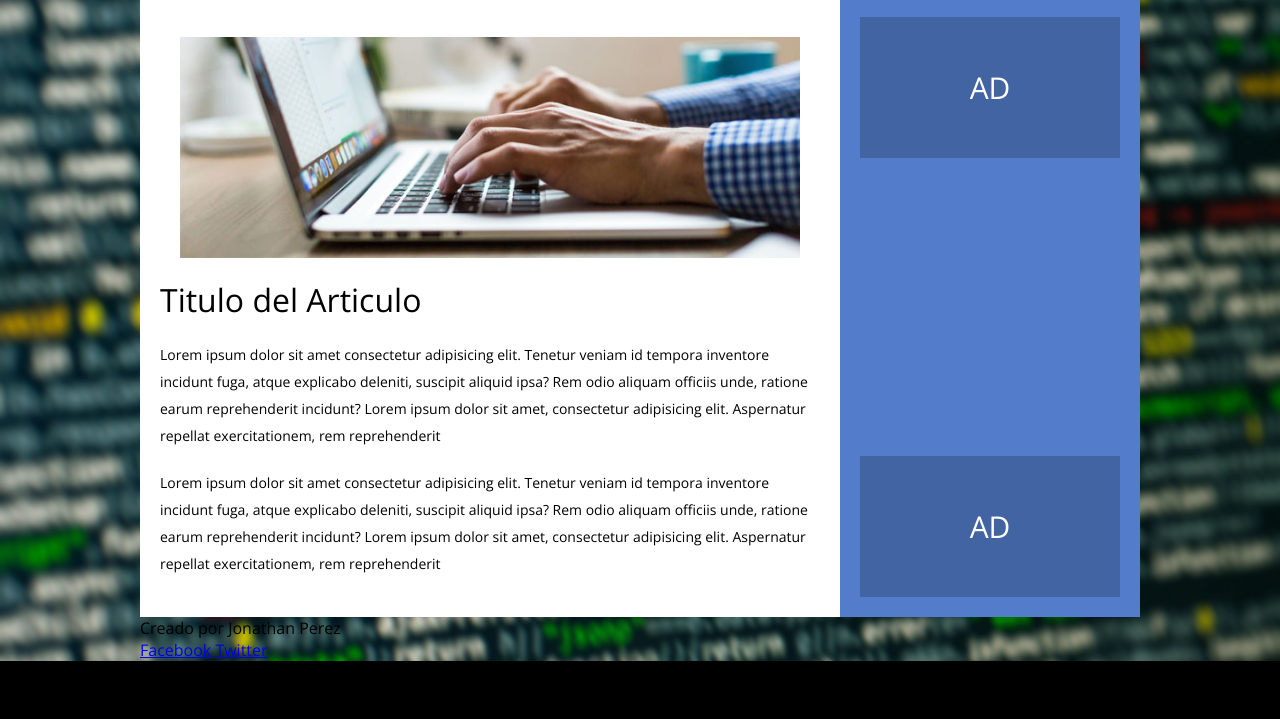
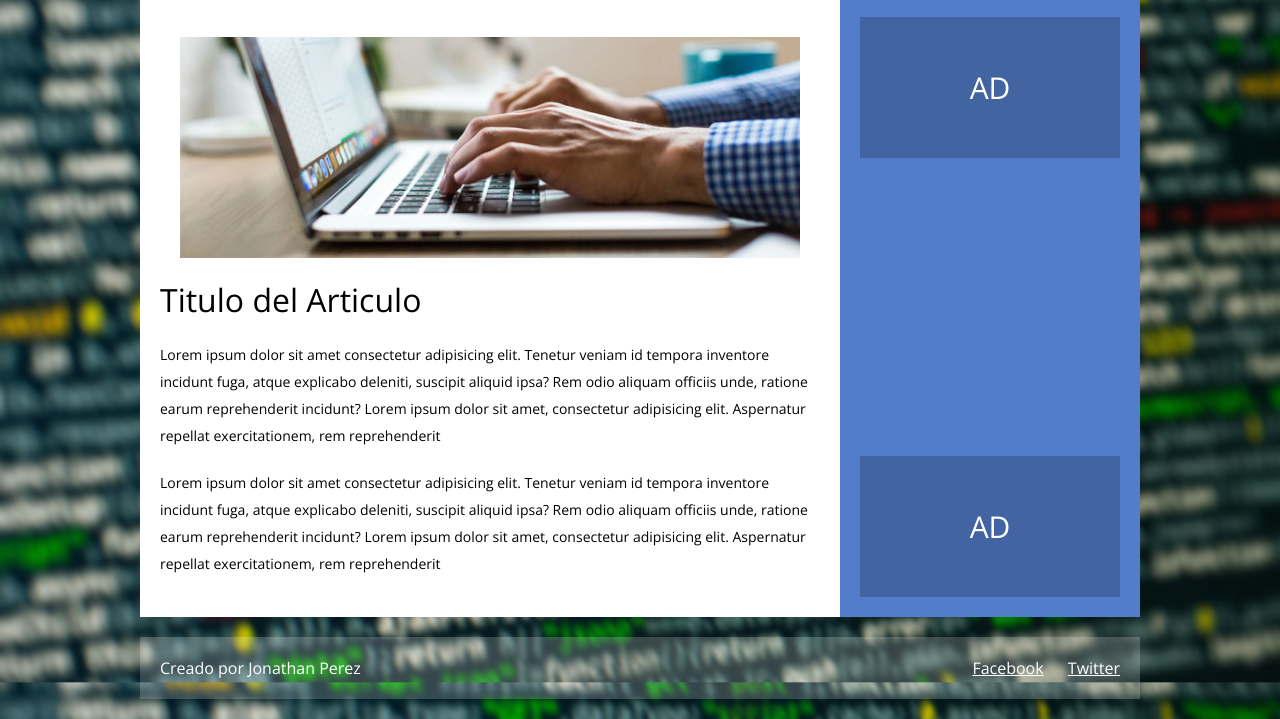
Before and after one commit to JonathanPerez666/CSS-Flexbox, a plain HTML site: page index.html in a window 1280 px wide. Shown: the part 171-890 px from the top of the page. Before the commit the page ends 832 px from the top, so only its background shows below. Drawn offline with nearby package versions, Linux system fonts and the light colour scheme.

Commit message:
Estilos CSS al footer

```diff
--- a/estilos.css
+++ b/estilos.css
@@ -76,3 +76,22 @@ aside .add{
 body header .logo img{
     width: 250px;
 }
+footer{
+    margin: 20px 0;
+    width: 100%;
+    background: rgba(255,255,255,.2);
+    padding: 20px;
+    color: #fff;
+    display: flex;
+    flex-direction: row;
+    flex-wrap: nowrap;
+    justify-content: space-between;
+}
+footer .redes a{
+    color: #fff;
+    text-decoration: underline;
+    margin-left: 20px;
+}
+footer .redes a:hover{
+    text-decoration: none;
+}
```
